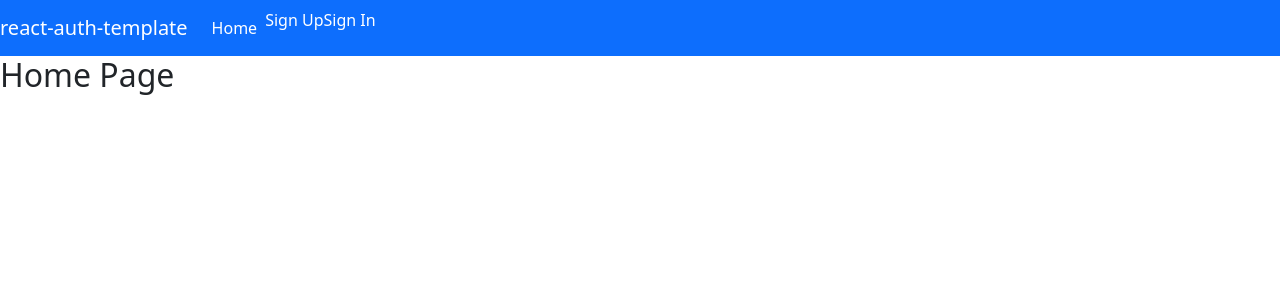
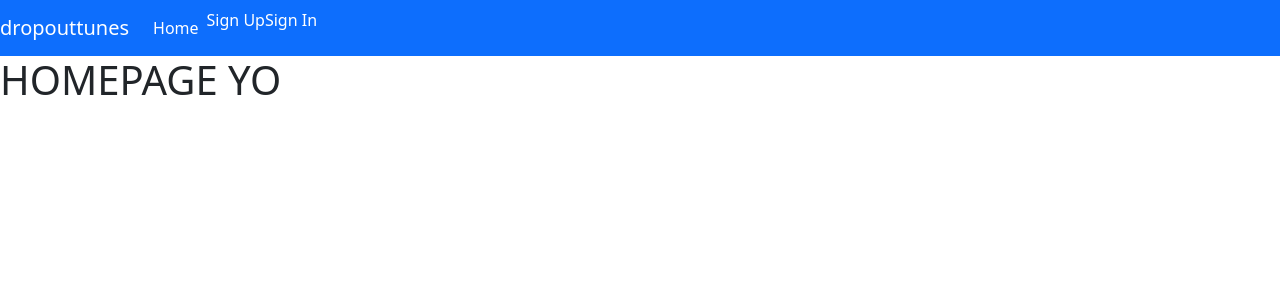
Before and after one commit to mayday91/P3React, a React (Create React App) app: page / in a window 1280 px wide. Shown: the top 300 px of the page. Built offline with nearby package versions, Linux system fonts and the light colour scheme.

Commit message:
Making a basic search to hit Lances route

```diff
--- a/src/components/Home.js
+++ b/src/components/Home.js
@@ -1,11 +1,23 @@
+import SongSearch from './shared/SongSearch'
+import { Route, Routes } from 'react-router-dom'
+import { Fragment } from 'react'
+
 const Home = (props) => {
 	// const { msgAlert, user } = props
-	console.log('props in home', props)
+
+
+	// not working, maybe I'm using Routes incorrectly
 
 	return (
-		<>
-			<h2>Home Page</h2>
-		</>
+
+		<Fragment>
+			<h1>HOMEPAGE YO</h1>
+			<Routes>
+				<Route path='/songs' element ={<SongSearch />}></Route>
+			</Routes>
+		</Fragment>
+
+
 	)
 }
 
--- a/src/components/shared/Header.js
+++ b/src/components/shared/Header.js
@@ -46,7 +46,7 @@ const Header = ({ user }) => (
 	<Navbar bg='primary' variant='dark' expand='md'>
 		<Navbar.Brand>
             <Link to='/' style={linkStyle}>
-                react-auth-template
+                dropouttunes
             </Link>
         </Navbar.Brand>
 		<Navbar.Toggle aria-controls='basic-navbar-nav' />
--- /dev/null
+++ b/src/components/shared/SongSearch.js
@@ -0,0 +1,35 @@
+
+import React, { useState, Fragment } from 'react'
+import { Link } from 'react-router-dom'
+import Button from 'react-bootstrap/Button';
+import Container from 'react-bootstrap/Container';
+import Form from 'react-bootstrap/Form';
+import Nav from 'react-bootstrap/Nav';
+import Navbar from 'react-bootstrap/Navbar';
+import NavDropdown from 'react-bootstrap/NavDropdown';
+import Offcanvas from 'react-bootstrap/Offcanvas';
+
+
+const SongSearch = (props) => {
+
+
+
+    return (
+        <Fragment>
+                <Form className="d-flex">
+                  <Form.Control
+                    type="search"
+                    placeholder="Search"
+                    className="me-2"
+                    aria-label="Search"
+                  />
+                  <Button variant="outline-success">Search</Button>
+                </Form>
+        </Fragment>
+
+    )
+}
+
+
+
+export default SongSearch
```
Also changed, not shown: 1 other file (tests, documents, lock files or other folders).
